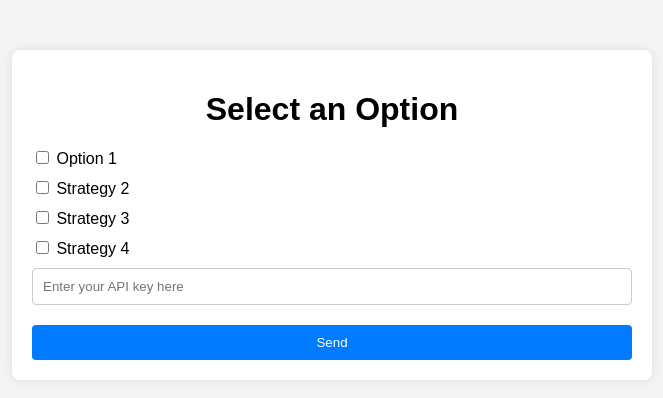
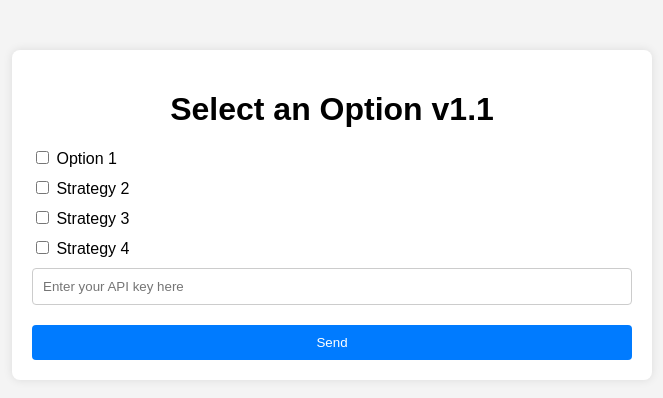
Before and after one commit to navarlu/bot.github.io, a plain HTML site: page index.html in a window 1280 px wide. Shown: the whole page, without its empty margins (308-971 px from the left). Drawn offline with Linux system fonts and the light colour scheme.

Commit message:
Update index.html

```diff
--- a/index.html
+++ b/index.html
@@ -8,7 +8,7 @@
 </head>
 <body>
     <div class="container">
-        <h1>Select an Option</h1>
+        <h1>Select an Option v1.1</h1>
 
         <!-- Modified form tag to prevent reloading -->
         <form action="http://192.168.0.136:5000/submit" method="post">
```
